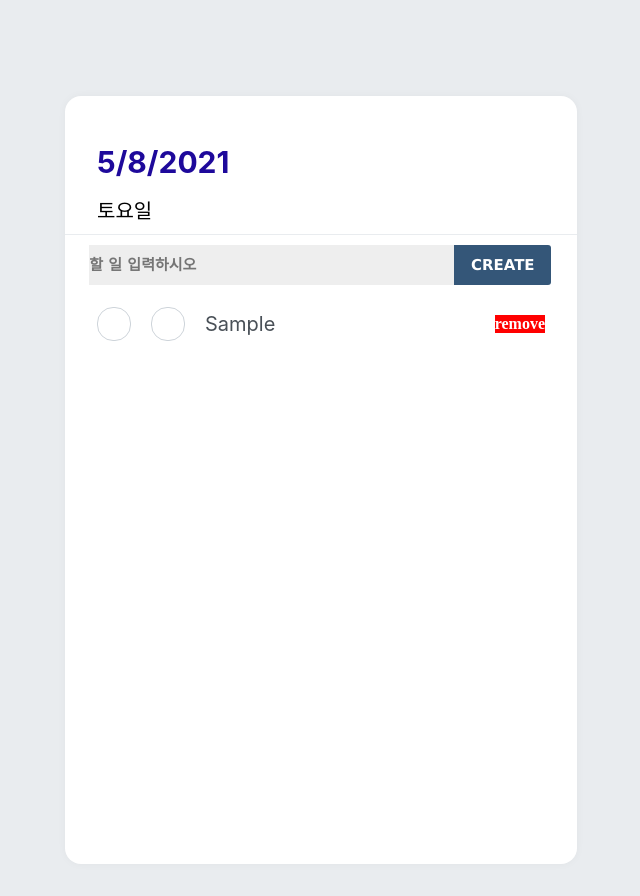
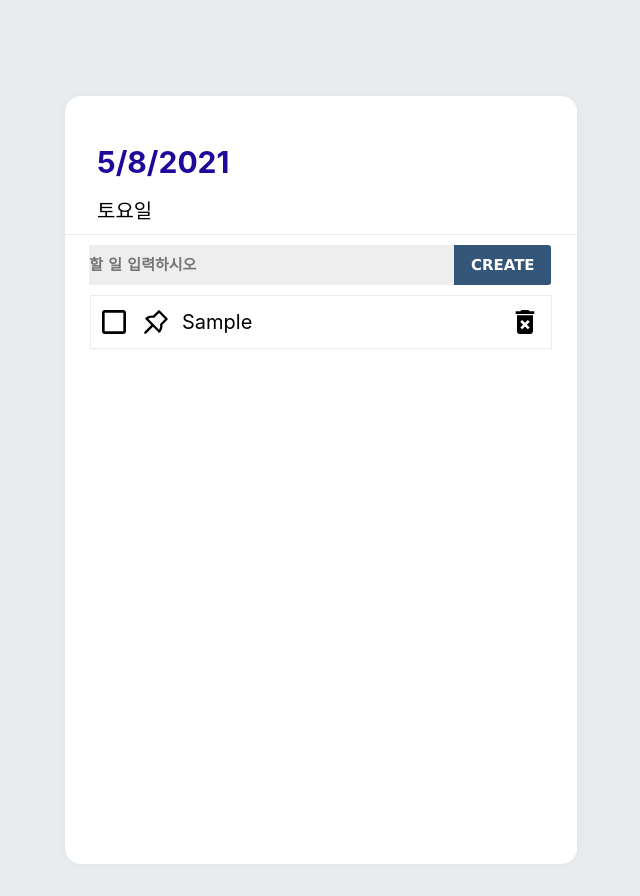
Before and after one commit to calvin0627/todoList-react-ts, a React (Create React App) app: page / in a window 1280 px wide. Both pictures are taken after typing "Sample" into the empty fields and a click on the button "CREATE". Shown: the whole page, without its empty margins (319-959 px from the left). Built offline with nearby package versions, Linux system fonts and the light colour scheme.

Commit message:
ADD: icons and change some design

```diff
--- a/src/components/TodoCreate.tsx
+++ b/src/components/TodoCreate.tsx
@@ -36,6 +36,14 @@ const TodoCreateBlock = styled.div`
         text-transform: uppercase;
         background: #345678;
         border-radius: 0 3px 3px 0;
+
+        &:hover {
+        transform: scale(1.1);
+        -webkit-transform: scale(1.1);
+        -moz-transform: scale(1.1);
+        -ms-transform: scale(1.1);
+        -o-transform: scale(1.1);
+    }
     }
 `;
 
--- a/src/components/TodoItem.tsx
+++ b/src/components/TodoItem.tsx
@@ -1,86 +1,99 @@
 import React from 'react';
 import styled, { css } from 'styled-components';
 import TodoItemModel from '../models/TodoItemModel'
+import { MdDeleteForever, MdCheckBox, MdCheckBoxOutlineBlank } from 'react-icons/md';
+import { AiTwotonePushpin, AiOutlinePushpin} from 'react-icons/ai';
 
-const TodoCheckBox = styled.div<{ done: boolean }>`
-  width: 32px;
-  height: 32px;
-  border-radius: 16px;
-  border: 1px solid #ced4da;
-  font-size: 24px;
-  display: flex;
-  align-items: center;
-  justify-content: center;
-  margin-right: 20px;
-  cursor: pointer;
-  ${props =>
-        props.done &&
-        css`
-        border: 1px solid #38d9a9;
-        color: #38d9a9;
-    `}
+const TodoCheckBox = styled.div`
+    display: flex;
+    align-items: center;
+    margin-left: 7px;
+
+    svg {
+        width: 32px;
+        height: 32px;
+    }
+
+    &:hover {
+        transform: scale(1.2);
+        -webkit-transform: scale(1.2);
+        -moz-transform: scale(1.2);
+        -ms-transform: scale(1.2);
+        -o-transform: scale(1.2);
+    }
 `;
 
-const TodoPinBox = styled.div<{ pinned: boolean }>`
-    width: 32px;
-    height: 32px;
-    border-radius: 16px;
-    border: 1px solid #ced4da;
-    font-size: 24px;
+const TodoPinBox = styled.div`
     display: flex;
     align-items: center;
-    justify-content: center;
-    margin-right: 20px;
-    cursor: pointer;
-    ${props =>
-        props.pinned &&
-        css`
-        border: 1px solid #38d9a9;
-        color: #38d9a9;
-    `}
+    margin-right: 10px;
+    margin-left: 10px;
+
+    svg {
+        width: 32px;
+        height: 32px;
+    }
+
+    &:hover {
+        transform: scale(1.2);
+        -webkit-transform: scale(1.2);
+        -moz-transform: scale(1.2);
+        -ms-transform: scale(1.2);
+        -o-transform: scale(1.2);
+    }
 `;
 
 const TodoTextBox = styled.div<{ done: boolean }>`
     flex: 1;
     font-size: 20px;
-    color: #495057;
     ${props =>
         props.done &&
         css`
-            color: #555555;
+            text-decoration: line-through;
         `}
 `;
 
 const TodoRemoveBox = styled.div`
     display: flex;
     align-items: center;
-    justify-content: center;
-    color: white;
-    font: bold 16px solid;
-    cursor: pointer;
-    background: red;
-    overflow: visible;
-    /* display: none; */
-    /* overflow: visible;
-    position: relative;
-    float: right;
-    display: flex;
-    /* border: 0;
-    padding: 0; */
-    /* cursor: pointer;
-    /* height: 10%; */
+    margin-right: 10px;
+
+    svg {
+        width: 32px;
+        height: 32px;
+    }
+
+    &:hover {
+        transform: scale(1.2);
+        -webkit-transform: scale(1.2);
+        -moz-transform: scale(1.2);
+        -ms-transform: scale(1.2);
+        -o-transform: scale(1.2);
+    }
 `;
 
-const TodoItemBlock = styled.div`
+const TodoItemBlock = styled.div<{done: boolean}>`
     display: flex;
     align-items: center;
-    padding-top: 12px;
-    padding-bottom: 12px;
+    padding-top: 10px;
+    padding-bottom: 10px;
+    border: 1px solid #e9ecef;
+    margin-bottom: 5px;
+
     &:hover {
-        ${TodoRemoveBox} {
-            display: initial;
-        }
+        transform: scale(1.03);
+        -webkit-transform: scale(1.03);
+        -moz-transform: scale(1.03);
+        -ms-transform: scale(1.03);
+        -o-transform: scale(1.03);
     }
+
+    ${props =>
+        props.done &&
+        css`
+            text-decoration: line-through;
+            background: #EEE;
+        `}
 `;
 
 interface TodoItemProps {
@@ -108,11 +121,19 @@ function TodoItem(props: TodoItemProps): JSX.Element {
     }
 
     return (
-        <TodoItemBlock>
-            <TodoCheckBox onClick={toggleDone} done={done} />
-            <TodoPinBox onClick={pinning} pinned={pinned} />
-            <TodoTextBox done={done}>{text}</TodoTextBox>
-            <TodoRemoveBox onClick={removing}>remove</TodoRemoveBox>
+        <TodoItemBlock done={done}>
+            <TodoCheckBox onClick={toggleDone}>
+                {done ? <MdCheckBox /> : <MdCheckBoxOutlineBlank />}
+            </TodoCheckBox>
+            <TodoPinBox onClick={pinning}>
+                {pinned ? <AiTwotonePushpin/> : <AiOutlinePushpin/>}
+            </TodoPinBox>
+            <TodoTextBox done={done}>
+                {text}
+            </TodoTextBox>
+            <TodoRemoveBox onClick={removing}>
+                <MdDeleteForever />
+            </TodoRemoveBox>
         </TodoItemBlock>
     )
 }
--- a/src/components/TodoList.tsx
+++ b/src/components/TodoList.tsx
@@ -5,7 +5,7 @@ import TodoItemModel from '../models/TodoItemModel';
 
 const TodoListBlock = styled.div`
     flex: 1;
-    padding: 20px 32px;
+    padding: 20px 25px;
     padding-bottom: 48px;
     overflow-y: auto;
     /* background: gray; */
```
